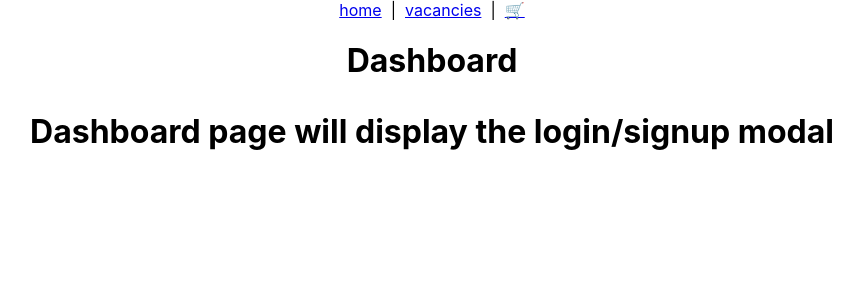
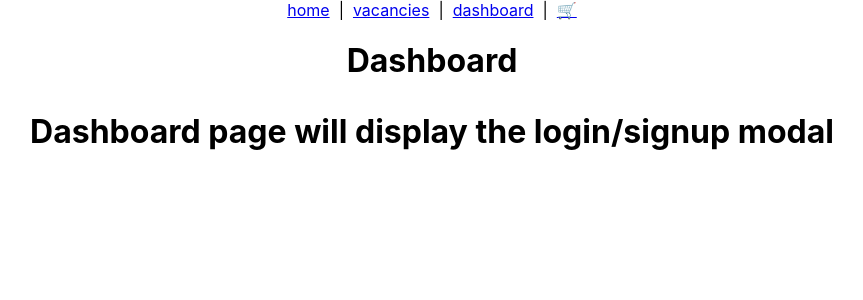
Before and after one commit to Carny94/apartment-scout, a React (Create React App) app: page /dashboard in a window 1280 px wide. Shown: the top 300 px of the page, without its empty margins (208-1071 px from the left). Built offline with nearby package versions, Linux system fonts and the light colour scheme.

Commit message:
nav completed

```diff
--- a/src/components/Navbar.jsx
+++ b/src/components/Navbar.jsx
@@ -10,6 +10,8 @@ export default function Navbar () {
     &nbsp; | &nbsp;
     <Link to="/availabilities">vacancies</Link>
     &nbsp; | &nbsp;
+    <Link to="/dashboard">dashboard</Link>
+    &nbsp; | &nbsp;
     <Link to="/cart">🛒</Link>
     </div>
 
```
